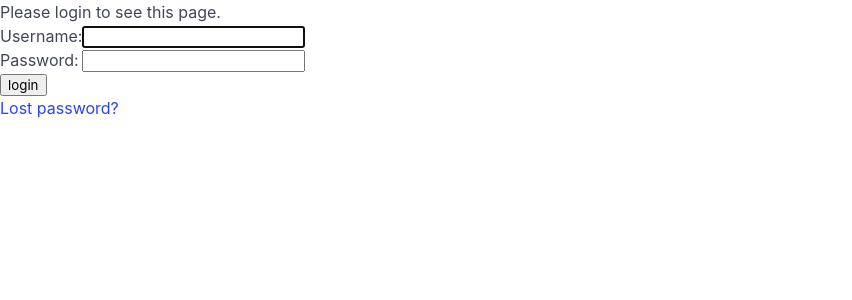
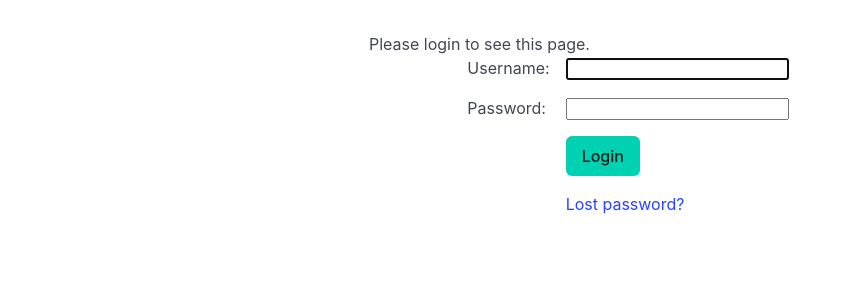
Before and after one commit to jocassid/H5Media, a Django app: page /login/?next=/ in a window 1280 px wide. Shown: the top 300 px of the page, without its empty margins (0-852 px from the left). Run offline with Django 5.2, Linux system fonts and the light colour scheme.

Commit message:
styling of login page

```diff
--- a/h5media/static/style.css
+++ b/h5media/static/style.css
@@ -4,3 +4,18 @@
     padding: 1rem;
     border: dashed white 0.125rem;
 }
+
+
+div.login{
+    width: fit-content;
+    margin-top: 2rem;
+    margin-right: auto;
+    margin-left: auto;
+}
+
+div.login > form{
+    display: grid;
+    grid-template-columns: 1fr 1fr 3fr 1fr;
+    row-gap: 1rem;
+    column-gap: 1rem;
+}
--- a/h5media/templates/base.html
+++ b/h5media/templates/base.html
@@ -42,7 +42,7 @@ A template that adds JavaScript libraries and navbar
                     </div>
                 </div>
                 {% if user.is_staff %}
-                    <a class="navbar-item">Admin</a>
+                    <a class="navbar-item" href="admin/">Admin</a>
                 {% endif %}
             </div>
 
--- a/h5media/templates/login.html
+++ b/h5media/templates/login.html
@@ -2,8 +2,12 @@
 
 {% block content %}
 
+<div class="login" style="">
+
     {% if form.errors %}
-<p>Your username and password didn't match. Please try again.</p>
+        <div class="notification is-danger">
+            Your username and password didn't match. Please try again.
+        </div>
     {% endif %}
 
     {% if next %}
@@ -17,22 +21,24 @@
 
     <form method="post" action="{% url 'login' %}">
         {% csrf_token %}
-<table>
-<tr>
-    <td>{{ form.username.label_tag }}</td>
-    <td>{{ form.username }}</td>
-</tr>
-<tr>
-    <td>{{ form.password.label_tag }}</td>
-    <td>{{ form.password }}</td>
-</tr>
-</table>
+        <input type="hidden" name="next" value="{{ next }}">
 
-<input type="submit" value="login">
-<input type="hidden" name="next" value="{{ next }}">
+        <div style="grid-area: 1 / 2 / 2 / 3">{{ form.username.label_tag }}</div>
+        <div style="grid-area: 1 / 3 / 2 / 4">{{ form.username }}</div>
+
+        <div style="grid-area: 2 / 2 / 3 / 3">{{ form.password.label_tag }}</div>
+        <div style="grid-area: 2 / 3 / 3 / 4">{{ form.password }}</div>
+
+        <div style="grid-area: 3 / 3 / 4 / 4">
+            <input type="submit" value="Login" class="button is-primary"/>
+        </div>
+
+        <div style="grid-area: 4 / 3 / 5 / 4">
+            {# Assumes you set up the password_reset view in your URLconf #}
+            <a href="{% url 'password_reset' %}">Lost password?</a>
+        </div>
+
     </form>
-
-{# Assumes you set up the password_reset view in your URLconf #}
-<p><a href="{% url 'password_reset' %}">Lost password?</a></p>
+</div>
 
 {% endblock %}
```
Lines whose indentation alone changed are shown as unchanged.
